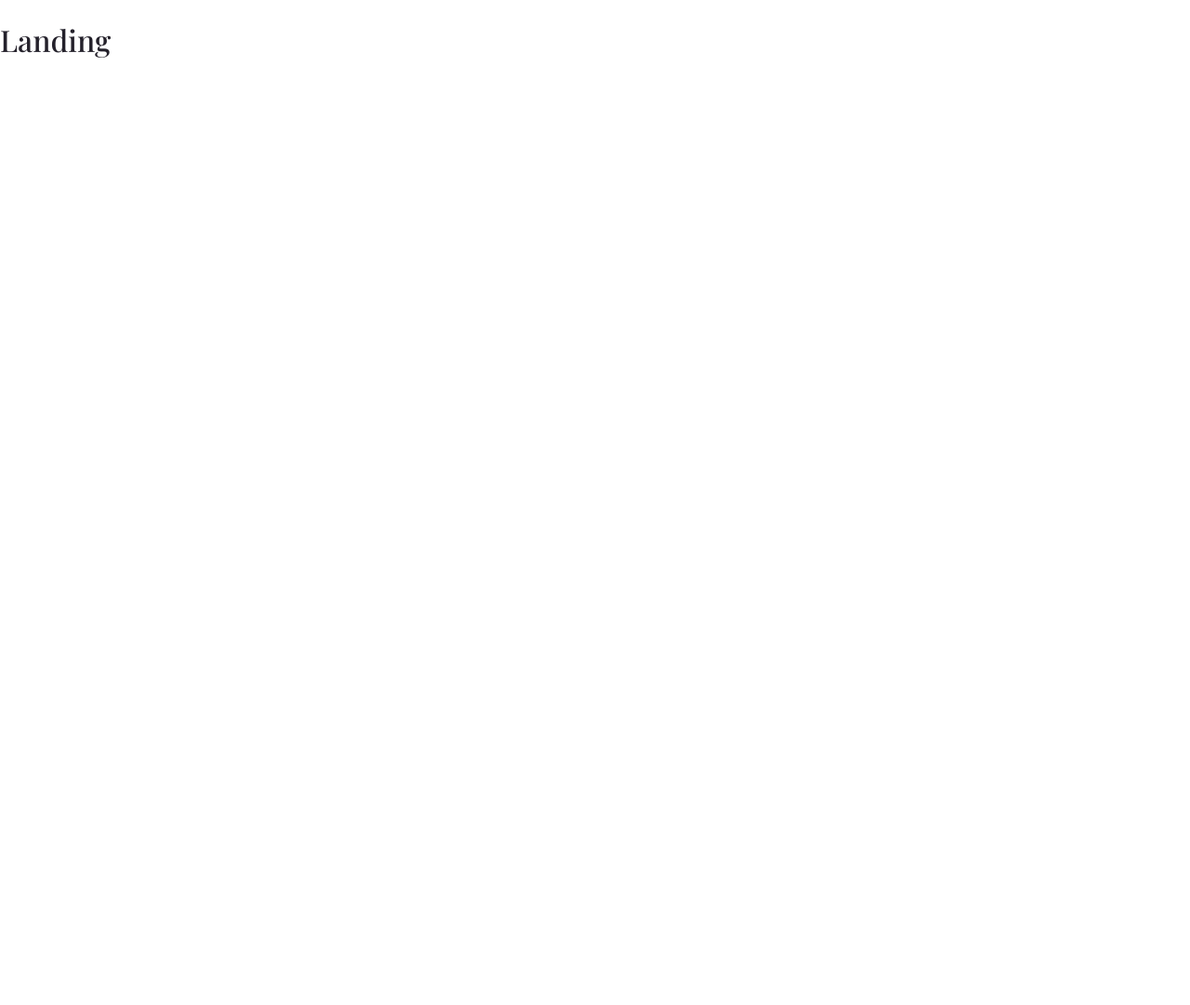
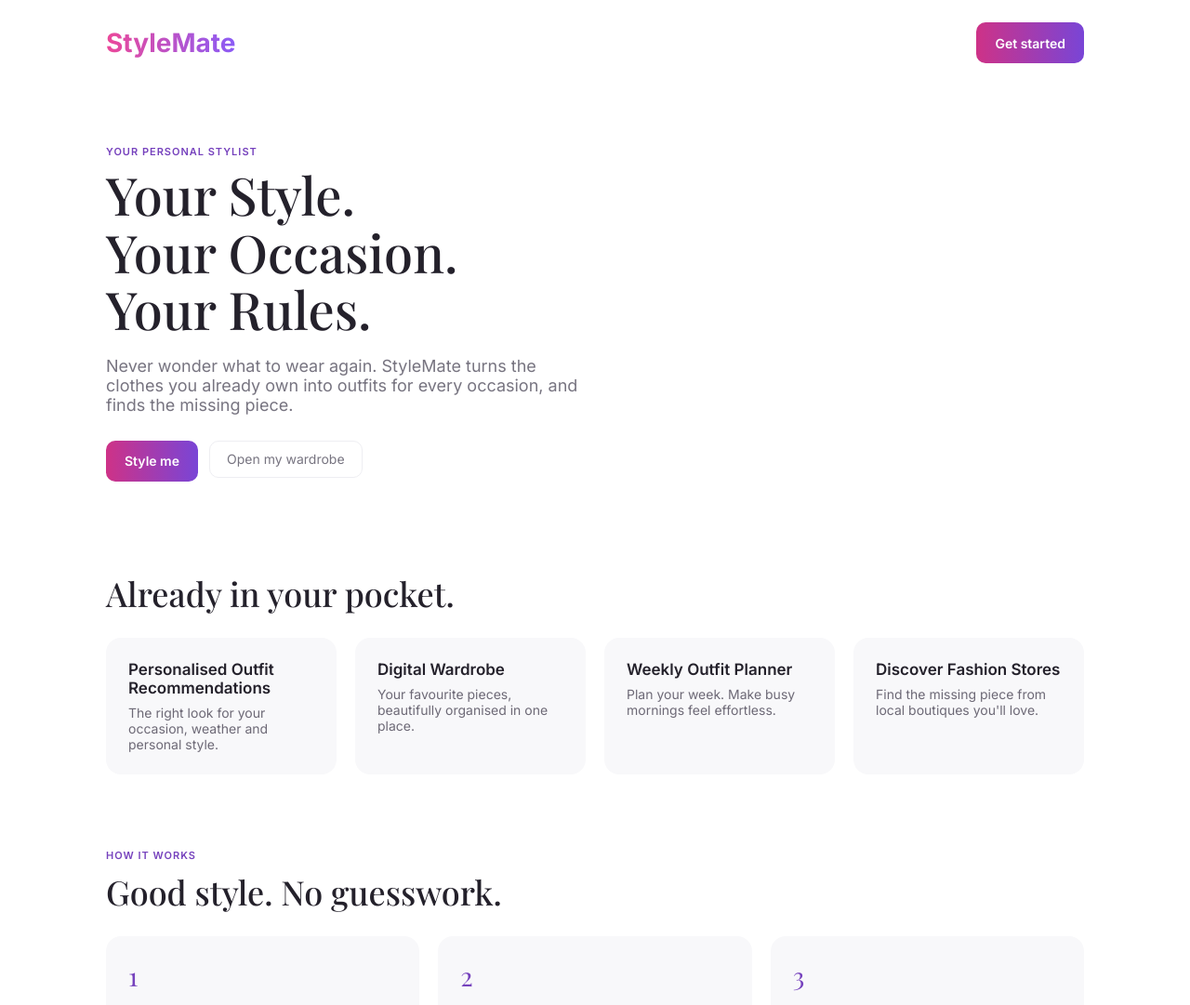
Before and after one commit to DavidaChamah/Stylemate, a React (Vite) app in the folder frontend/: page / in a window 1280 px wide. Shown: the top 1081 px of the page at 93% size. Before the commit the page ends 800 px from the top, so only its background shows below. Built offline with nearby package versions, Linux system fonts and the light colour scheme.

Commit message:
Build Landing Page

```diff
--- a/frontend/src/index.css
+++ b/frontend/src/index.css
@@ -565,3 +565,61 @@ h1, h2, h3 { font-family: var(--font-heading); font-weight: 500; }
   text-decoration: none;
 }
 .text-link:hover { text-decoration: underline; }
+
+.landing { max-width: 1100px; margin: 0 auto; padding: 0 24px; }
+.landing-nav {
+  display: flex;
+  justify-content: space-between;
+  align-items: center;
+  padding: 24px 0;
+}
+.landing-nav .logo { margin: 0; }
+
+.landing-hero { padding: 64px 0 56px; }
+.landing-hero h1 { margin: 0 0 20px; font-size: 56px; line-height: 1.1; }
+.landing-hero .subtitle { max-width: 520px; margin-bottom: 28px; font-size: 18px; }
+.hero-actions { display: flex; flex-wrap: wrap; gap: 12px; }
+
+.landing-section { padding: 40px 0; }
+.landing-section h2 { margin: 0 0 24px; font-size: 36px; }
+
+.feature-grid {
+  display: grid;
+  grid-template-columns: repeat(auto-fit, minmax(220px, 1fr));
+  gap: 20px;
+}
+.feature { padding: 24px; background: var(--panel); border-radius: 16px; }
+.feature h3 {
+  margin: 0 0 8px;
+  font-family: var(--font-ui);
+  font-size: 17px;
+  font-weight: 600;
+}
+.feature p { margin: 0; font-size: 14px; color: var(--muted-2); }
+.step-num {
+  display: block;
+  margin-bottom: 12px;
+  font-family: var(--font-heading);
+  font-size: 28px;
+  color: var(--purple);
+}
+
+.landing-cta {
+  margin: 40px 0;
+  padding: 48px 24px;
+  text-align: center;
+  background: var(--tint);
+  border-radius: 16px;
+}
+.landing-cta h2 { margin: 0 0 20px; font-size: 32px; }
+
+.landing-footer {
+  padding: 24px 0 48px;
+  text-align: center;
+  font-size: 13px;
+  color: var(--muted);
+}
+
+@media (max-width: 600px) {
+  .landing-hero h1 { font-size: 40px; }
+}
--- a/frontend/src/pages/Landing.jsx
+++ b/frontend/src/pages/Landing.jsx
@@ -1,3 +1,87 @@
+import { Link } from 'react-router-dom';
+
+const features = [
+  {
+    title: 'Personalised Outfit Recommendations',
+    text: 'The right look for your occasion, weather and personal style.',
+  },
+  {
+    title: 'Digital Wardrobe',
+    text: 'Your favourite pieces, beautifully organised in one place.',
+  },
+  {
+    title: 'Weekly Outfit Planner',
+    text: 'Plan your week. Make busy mornings feel effortless.',
+  },
+  {
+    title: 'Discover Fashion Stores',
+    text: "Find the missing piece from local boutiques you'll love.",
+  },
+];
+
+const steps = [
+  { title: 'Build your wardrobe', text: 'Add the pieces you already love.' },
+  { title: 'Tell us the occasion', text: 'Choose your event and preferences.' },
+  { title: 'Make the look yours', text: 'Save, plan and step out with confidence.' },
+];
+
 export default function Landing() {
-  return <h1>Landing</h1>;
+  return (
+    <div className="landing">
+      <header className="landing-nav">
+        <span className="logo">StyleMate</span>
+        <Link className="btn-primary btn-link" to="/overview">Get started</Link>
+      </header>
+
+      <section className="landing-hero">
+        <p className="eyebrow">YOUR PERSONAL STYLIST</p>
+        <h1>
+          Your Style.<br />
+          Your Occasion.<br />
+          Your Rules.
+        </h1>
+        <p className="subtitle">
+          Never wonder what to wear again. StyleMate turns the clothes you already own
+          into outfits for every occasion, and finds the missing piece.
+        </p>
+        <div className="hero-actions">
+          <Link className="btn-primary btn-link" to="/style-me">Style me</Link>
+          <Link className="tab btn-link" to="/wardrobe">Open my wardrobe</Link>
+        </div>
+      </section>
+
+      <section className="landing-section">
+        <h2>Already in your pocket.</h2>
+        <div className="feature-grid">
+          {features.map((f) => (
+            <div className="feature" key={f.title}>
+              <h3>{f.title}</h3>
+              <p>{f.text}</p>
+            </div>
+          ))}
+        </div>
+      </section>
+
+      <section className="landing-section">
+        <p className="eyebrow">HOW IT WORKS</p>
+        <h2>Good style. No guesswork.</h2>
+        <div className="feature-grid">
+          {steps.map((s, i) => (
+            <div className="feature" key={s.title}>
+              <span className="step-num">{i + 1}</span>
+              <h3>{s.title}</h3>
+              <p>{s.text}</p>
+            </div>
+          ))}
+        </div>
+      </section>
+
+      <section className="landing-cta">
+        <h2>Ready to dress with confidence?</h2>
+        <Link className="btn-primary btn-link" to="/overview">Get started</Link>
+      </section>
+
+      <footer className="landing-footer">Style smarter. Feel like you.</footer>
+    </div>
+  );
 }
```
